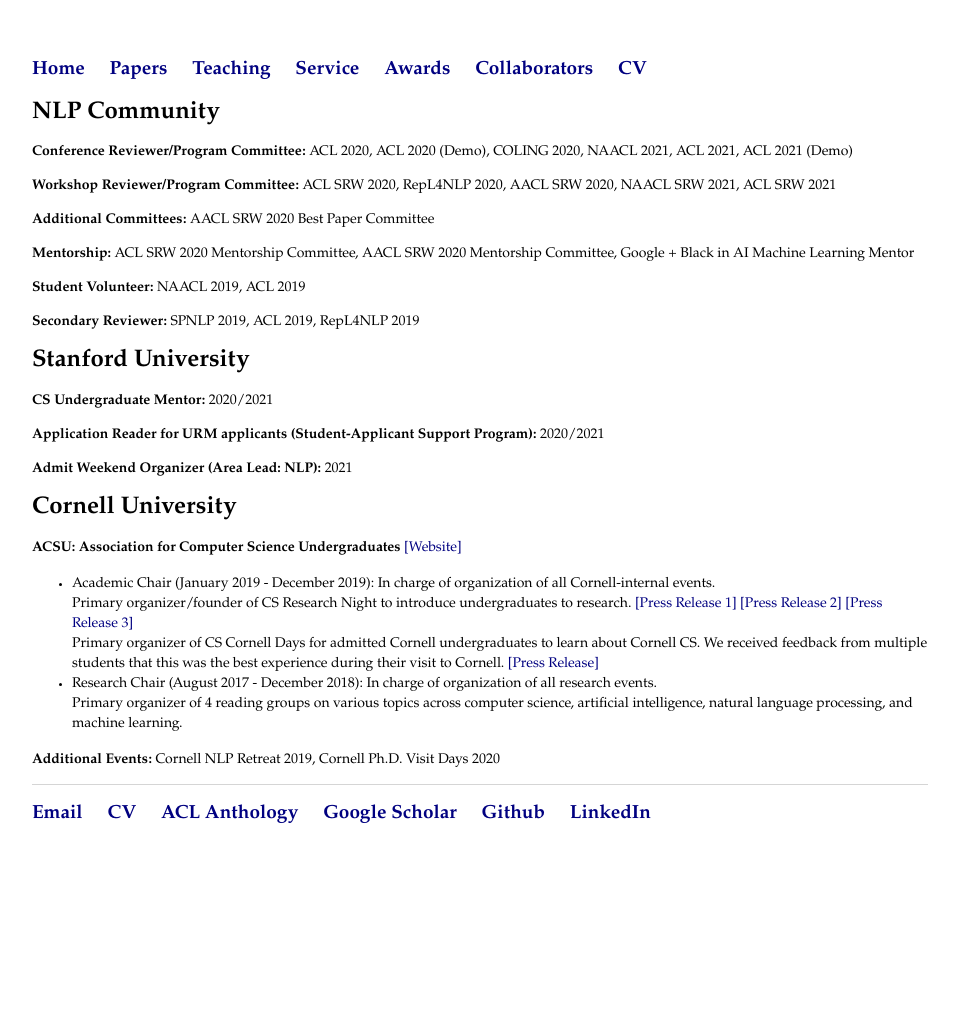
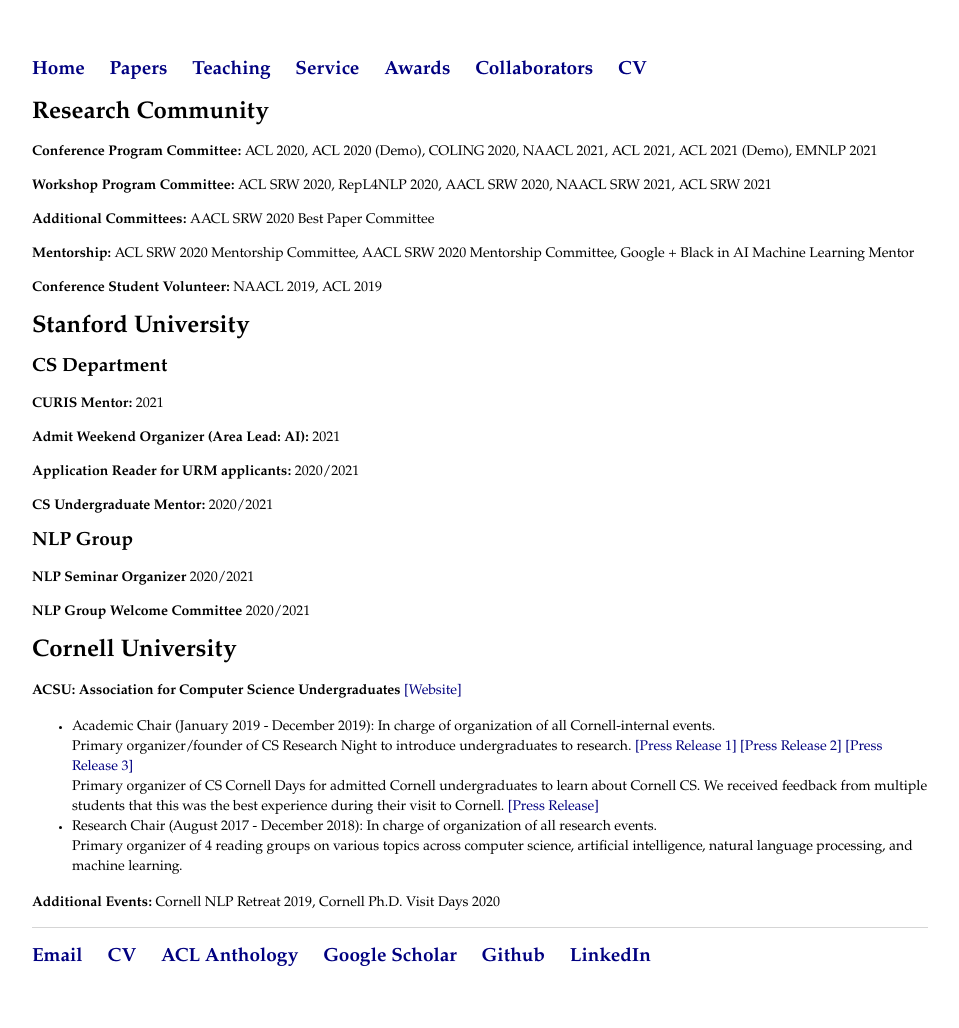
Before and after one commit to rishibommasani/rishibommasani.github.io, a Jekyll site: the page built from service/index.html, in a window 1280 px wide. Shown: the whole page, without its empty margins (160-1119 px from the left). Built offline with Jekyll 4.4.1, drawn with Linux system fonts in a browser that asks for light colours; before the commit the page ends 900 px from its top, so only the background shows below that.

Commit message:
Minor service updates

```diff
--- a/service/index.html
+++ b/service/index.html
@@ -2,18 +2,23 @@
 layout: default
 title: Service
 ---
-	<h1>NLP Community</h1>
-	<p><b>Conference Reviewer/Program Committee:</b> ACL 2020, ACL 2020 (Demo), COLING 2020, NAACL 2021, ACL 2021, ACL 2021 (Demo) </p>
-	<p><b>Workshop Reviewer/Program Committee:</b> ACL SRW 2020, RepL4NLP 2020, AACL SRW 2020, NAACL SRW 2021, ACL SRW 2021 </p>
+	<h1>Research Community</h1>
+	<p><b>Conference Program Committee:</b> ACL 2020, ACL 2020 (Demo), COLING 2020, NAACL 2021, ACL 2021, ACL 2021 (Demo), EMNLP 2021 </p>
+	<p><b>Workshop Program Committee:</b> ACL SRW 2020, RepL4NLP 2020, AACL SRW 2020, NAACL SRW 2021, ACL SRW 2021 </p>
 	<p><b>Additional Committees:</b> AACL SRW 2020 Best Paper Committee </p>
 	<p><b>Mentorship:</b> ACL SRW 2020 Mentorship Committee, AACL SRW 2020 Mentorship Committee, Google + Black in AI Machine Learning Mentor</p>
-	<p><b>Student Volunteer:</b> NAACL 2019, ACL 2019</p>
-	<p><b>Secondary Reviewer:</b> SPNLP 2019, ACL 2019, RepL4NLP 2019</p>
+	<p><b>Conference Student Volunteer:</b> NAACL 2019, ACL 2019</p>
 
 	<h1>Stanford University</h1>
+	<h2>CS Department </h2>
+	<p><b>CURIS Mentor:</b> 2021 </p>
+	<p><b>Admit Weekend Organizer (Area Lead: AI): </b> 2021 </p>
+	<p><b>Application Reader for URM applicants:</b> 2020/2021 </p>
 	<p><b>CS Undergraduate Mentor:</b> 2020/2021 </p>
-	<p><b>Application Reader for URM applicants (Student-Applicant Support Program):</b> 2020/2021 </p>
-<p><b>Admit Weekend Organizer (Area Lead: NLP): </b> 2021 </p>
+
+	<h2>NLP Group</h2>
+	<p><b>NLP Seminar Organizer </b> 2020/2021 </p>
+	<p><b>NLP Group Welcome Committee </b> 2020/2021 </p>
 
 	<h1>Cornell University</h1>
 
```
